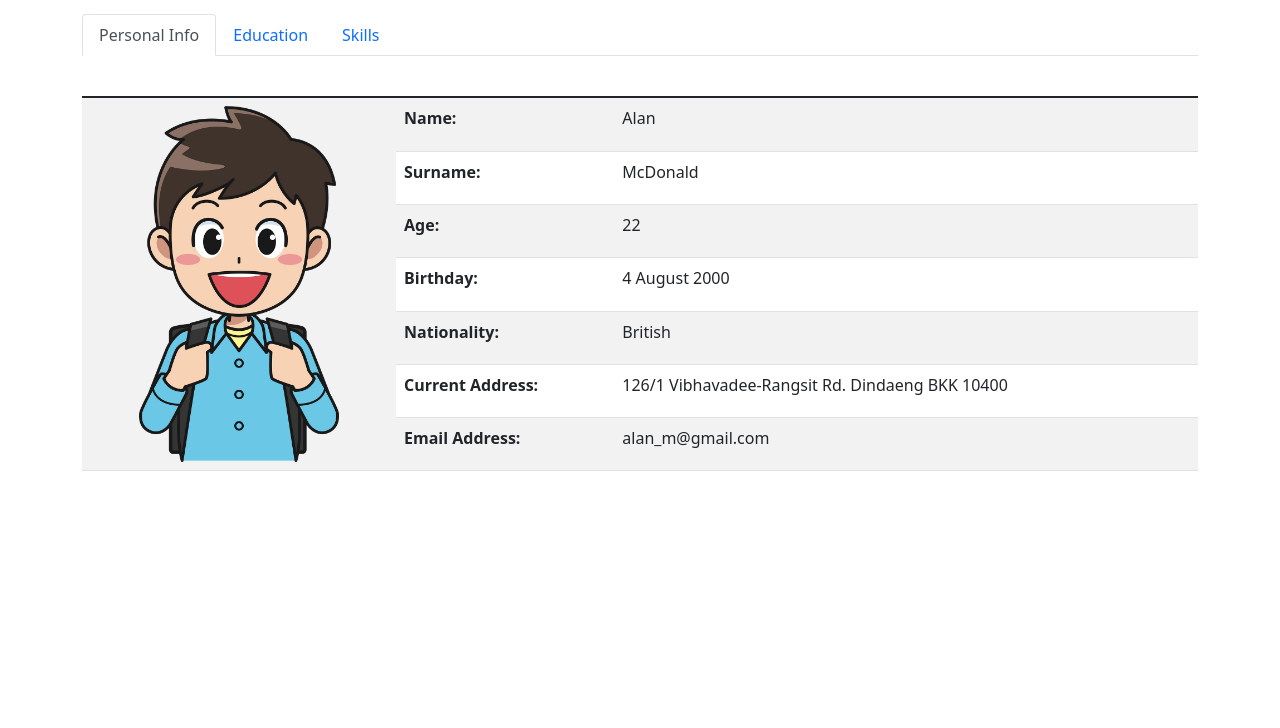
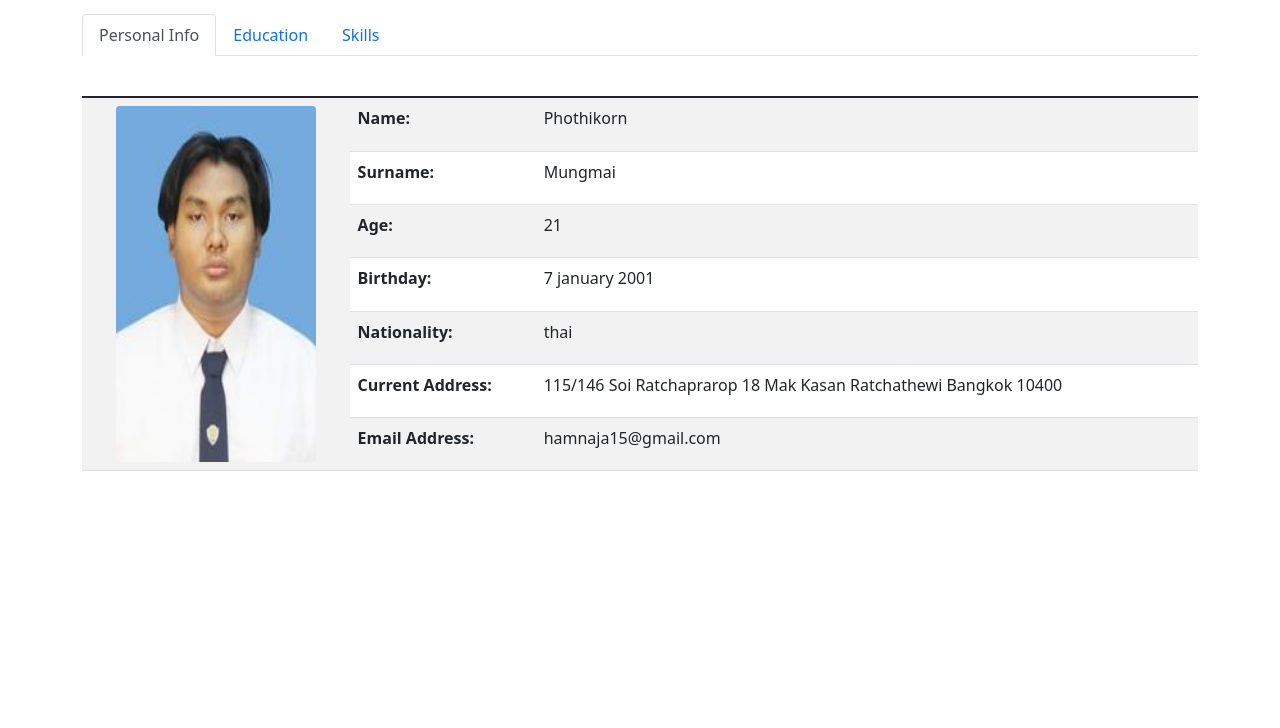
Before and after one commit to hamnaja/ex6b, a plain HTML site: page index.html in a window 1280 px wide. Shown: the part 72-800 px from the top of the page. Drawn offline with nearby package versions, Linux system fonts and the light colour scheme.

Commit message:
Initial commit -adding all files and correct my personal information

```diff
--- a/index.html
+++ b/index.html
@@ -10,7 +10,7 @@
 <body>
 
 <div class="container mt-3">
-  <h2>This is Alan McDonald's homepage</h2><br>
+  <h2>This is Phothikorn Mungmai's homepage</h2><br>
   <ul class="nav nav-tabs">
     <li class="nav-item">
       <a class="nav-link active" href="#">Personal Info</a>
@@ -33,33 +33,33 @@
     </thead>
     <tbody>
       <tr>
-		<td rowspan="7"><img src="images/alan.png" class="rounded mx-auto d-block" alt="Alan McDonald" width="200" height="356"></td>
+		<td rowspan="7"><img src="images/1.jpg" class="rounded mx-auto d-block" alt="Alan McDonald" width="200" height="356"></td>
         <th>Name:</th>
-        <td>Alan</td>
+        <td>Phothikorn</td>
       </tr>
       <tr>
         <th>Surname:</th>
-        <td>McDonald</td>
+        <td>Mungmai</td>
       </tr>
 	  <tr>
         <th>Age:</th>
-        <td>22</td>
+        <td>21</td>
       </tr>
 	  <tr>
         <th>Birthday:</th>
-        <td>4 August 2000</td>
+        <td>7 january 2001</td>
       </tr>
 	  <tr>
         <th>Nationality:</th>
-        <td>British</td>
+        <td>thai</td>
       </tr>
 	  <tr>
         <th>Current Address:</th>
-        <td>126/1 Vibhavadee-Rangsit Rd. Dindaeng BKK 10400</td>
+        <td>115/146 Soi Ratchaprarop 18 Mak Kasan Ratchathewi Bangkok 10400</td>
       </tr>
 	  <tr>
         <th>Email Address:</th>
-        <td>alan_m@gmail.com</td>
+        <td>hamnaja15@gmail.com</td>
       </tr>
     </tbody>
   </table>
```
Also changed, not shown: images/1.jpg (added).
